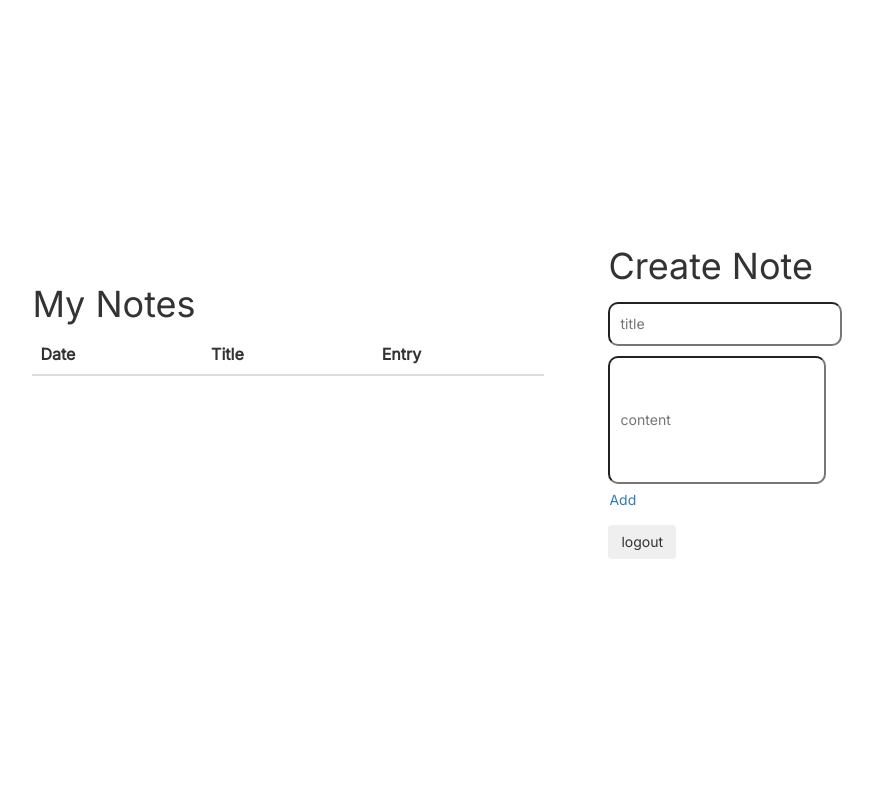
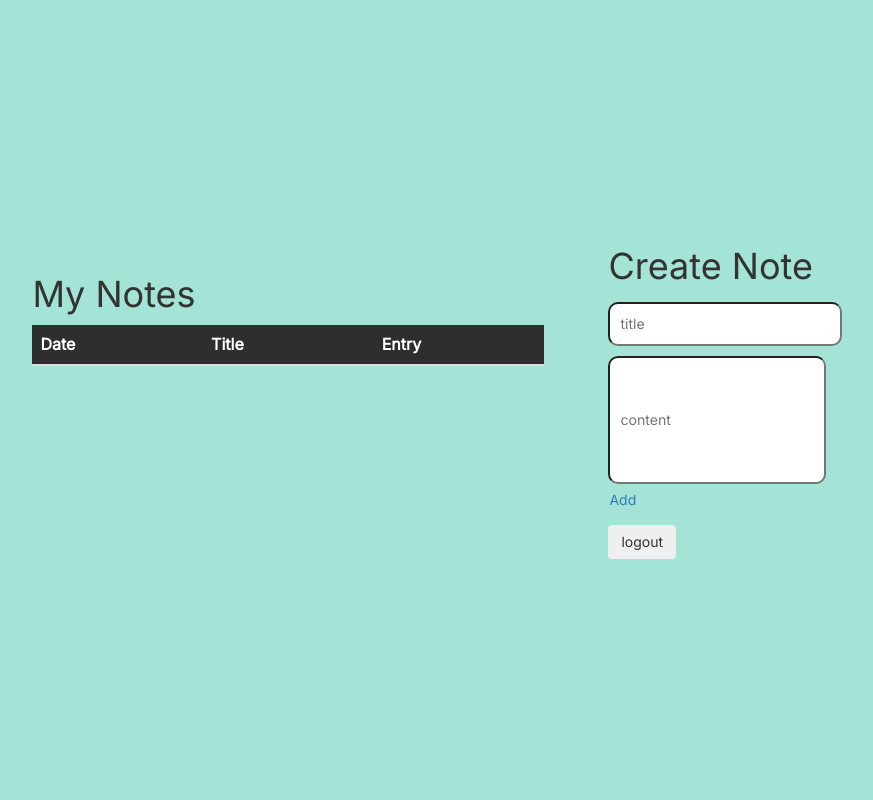
Before and after one commit to ac-hj/diary, a Django app: page / in a window 1280 px wide. Shown: the whole page, without its empty margins (198-1071 px from the left). Run offline with Django 3.2, Linux system fonts and the light colour scheme; a user stored in the database is signed in; data comes from the database, SQL or seed files in the repository; both versions use the stored data as it was after the commit; lists and menus that the app fills with data are empty; some libraries are stand-ins or nearby versions.

Commit message:
update styling

```diff
--- a/core/templates/accounts.html
+++ b/core/templates/accounts.html
@@ -3,7 +3,8 @@
 
 <link rel="stylesheet" href="https://stackpath.bootstrapcdn.com/bootstrap/3.4.1/css/bootstrap.min.css" integrity="sha384-HSMxcRTRxnN+Bdg0JdbxYKrThecOKuH5zCYotlSAcp1+c8xmyTe9GYg1l9a69psu" crossorigin="anonymous">
 
-<div style="display: flex; flex-direction: column; justify-content: center; align-items: center; width: 100%; height: 100%; font-family: 'Inter', sans-serif;">
+<div style="display: flex; flex-direction: column; justify-content: center; align-items: center; width: 100%; height: 100%; font-family: 'Inter', sans-serif; background-color: #A3E4D7">
+    <div style="display: flex; flex-direction: column; justify-content: center; align-items: center; width: 55vw; height: 50vh; font-family: 'Inter', sans-serif; background-color: rgba(255, 255,255,0.8); border-radius: 30px;">
         <p style="margin-bottom: 15px; font-size: 3.5vw;">Welcome! Let's sign in first 🦉</p>
         <div style="width: 15vw; margin: 0;">
             <form method="POST" action="/login">
@@ -17,5 +18,6 @@
                 <input class="btn btn-link" type="submit" value="Sign up!" style="margin-left: 7px; padding: 0 !important;font-size: 1.1vw; display: inline-block;"/>
             </form>
         </div>
+    </div>
 
 </div>
--- a/core/templates/splash.html
+++ b/core/templates/splash.html
@@ -16,15 +16,16 @@
         white-space: normal !important;
         word-wrap: break-word;
     }
+
 </style>
-<div style="display: flex; flex-direction: row; justify-content: center; align-items: center; width: 100%; height: 100%; font-family: 'Inter', sans-serif;">
+<div style="display: flex; flex-direction: row; justify-content: center; align-items: center; width: 100%; height: 100%; font-family: 'Inter', sans-serif; background-color: #A3E4D7">
     <div style="width: 40vw; margin-right: 5vw;">
-        <h1> My Notes </h1>
+        <h1 style="margin-top: 0px; margin-bottom: 10px;"> My Notes </h1>
 
         <div class="table-wrapper-scroll-y my-custom-scrollbar">
 
-            <table class="table mb-0" style=" table-layout: fixed;">
-              <thead class="table-dark">
+            <table class="table table-striped" style="table-layout: fixed; background-color: white; ">
+              <thead style="background-color: #2E2E2E; color: white; font-weight: bold;">
                 <tr>
                   <th scope="col">Date</th>
                   <th scope="col">Title</th>
@@ -33,10 +34,10 @@
               </thead>
               <tbody>
                 {% for entry in entries %}
-                    <tr>
+                    <tr scope="row">
                         <td>{{entry.created_at.date}}</td>
-                        <td>{{entry.title}}</td>
-                        <td style="width: 1vw !important;">{{entry.body}}{{entry.body}}</td>
+                        <td >{{entry.title}}</td>
+                        <td style="width: 1vw !important;">{{entry.body}}</td>
                     </tr>
                 {% endfor %}
               </tbody>
```
Also changed, not shown: README.md (added), db.sqlite3. Lines whose indentation alone changed are shown as unchanged.
